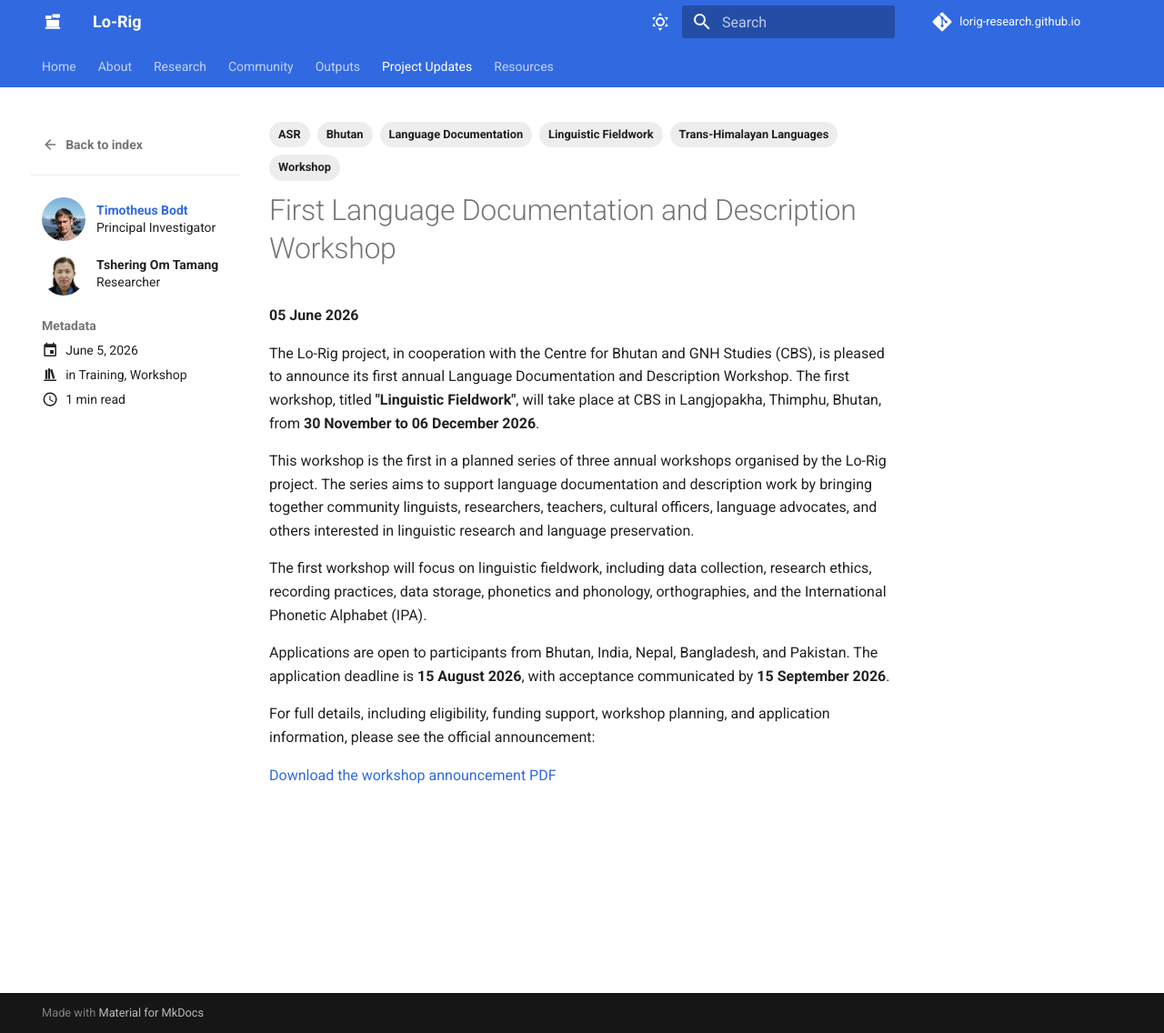
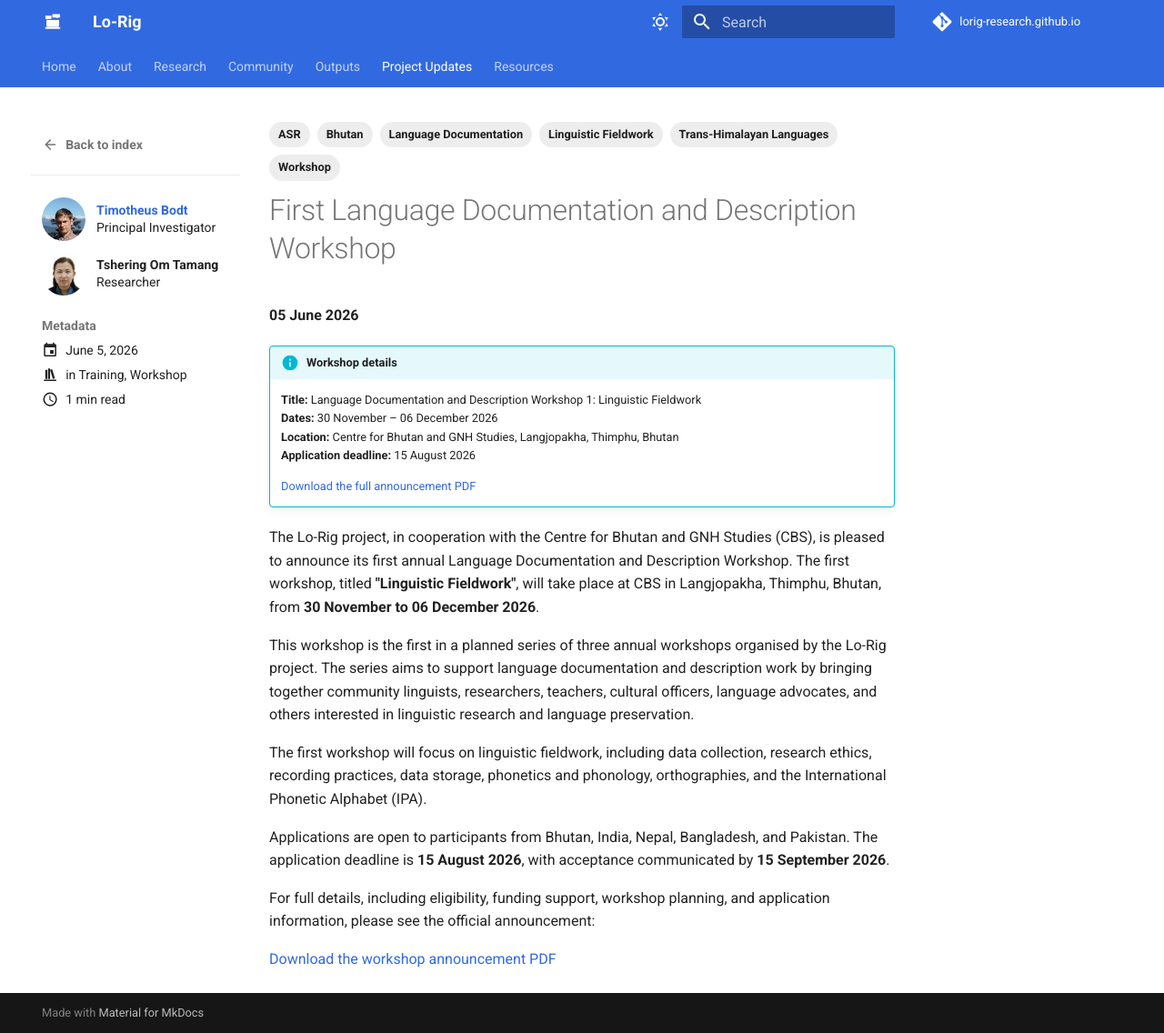
Before and after one commit to lorig-research/lorig-research.github.io, an MkDocs documentation site: the page built from docs/updates/posts/20260605-ldd_workshop.md, in a window 1280 px wide and 1136 px high. Shown: the whole window at 91% size. Built offline with MkDocs 1.6.1 and Material for MkDocs 9.7.7, drawn with Linux system fonts in a browser that asks for light colours; comment, search, counter and statistics services are not loaded.

Commit message:
add banner

```diff
--- a/docs/updates/posts/20260605-ldd_workshop.md
+++ b/docs/updates/posts/20260605-ldd_workshop.md
@@ -22,6 +22,14 @@ image: assets/images/updates/20260605-ldd_workshop/ldd_workshop_banner.png
 
 **05 June 2026**
 
+!!! info "Workshop details"
+    **Title:** Language Documentation and Description Workshop 1: Linguistic Fieldwork
+    **Dates:** 30 November – 06 December 2026
+    **Location:** Centre for Bhutan and GNH Studies, Langjopakha, Thimphu, Bhutan
+    **Application deadline:** 15 August 2026
+
+    [Download the full announcement PDF](/assets/files/updates/20260605-ldd_workshop/Lo-Rig_LDD-Workshop-01_Announcement.pdf)
+
 The Lo-Rig project, in cooperation with the Centre for Bhutan and GNH Studies (CBS), is pleased to announce its first annual Language Documentation and Description Workshop. The first workshop, titled **"Linguistic Fieldwork"**, will take place at CBS in Langjopakha, Thimphu, Bhutan, from **30 November to 06 December 2026**.
 
 This workshop is the first in a planned series of three annual workshops organised by the Lo-Rig project. The series aims to support language documentation and description work by bringing together community linguists, researchers, teachers, cultural officers, language advocates, and others interested in linguistic research and language preservation.
```
